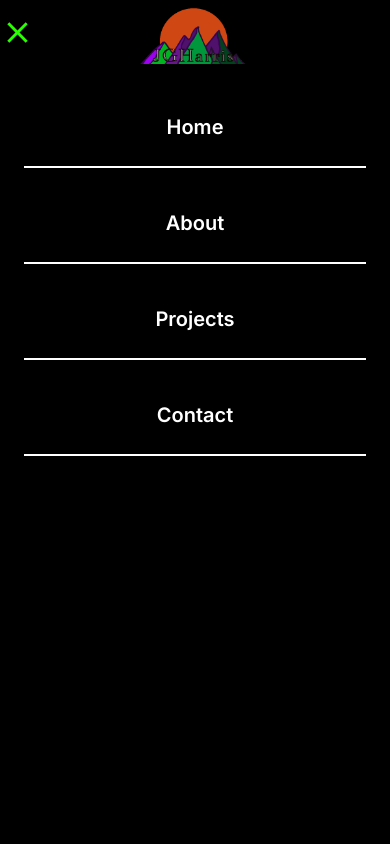
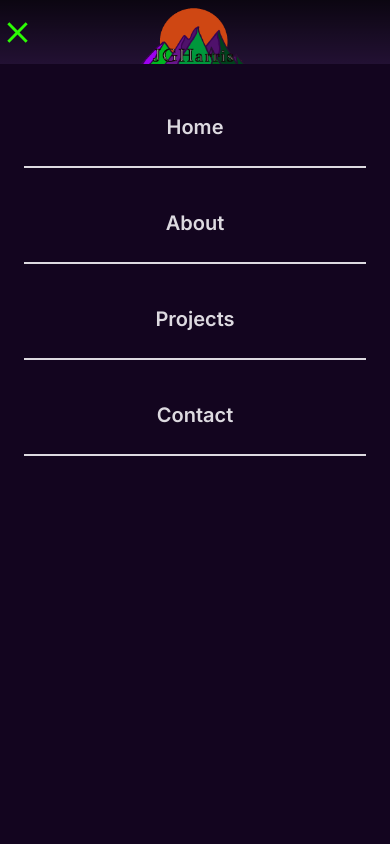
Before and after one commit to jgharris314/portfolio-02052024, a Next.js app: page / in a window 390 px wide. Both pictures are taken after a click on the button 17 px from the left and 32 px from the top of the page. Shown: the top 844 px of the page. Built offline with nearby package versions, Linux system fonts and the light colour scheme.

Commit message:
mobile styles for home and nav

```diff
--- a/app/components/Nav/Mobile.tsx
+++ b/app/components/Nav/Mobile.tsx
@@ -25,7 +25,7 @@ export default function MobileNav() {
   return (
     <>
       <SectionContainer
-        bgClasses="lg:hidden bg-black fixed h-16 w-screen left-0 top-0"
+        bgClasses="lg:hidden bg-mothPurple-0  bg-gradient-to-b from-black/90 to-black/70 fixed h-16 w-screen left-0 top-0"
         additionalContentClasses="flex w-full h-16 items-center"
       >
         <div className="w-1/3">
@@ -37,14 +37,14 @@ export default function MobileNav() {
             {isOpen ? (
               <MdClose size={35} color={greenHex} />
             ) : (
-              <RxHamburgerMenu size={35} color={purpleHex} />
+              <RxHamburgerMenu size={35} color={greenHex} />
             )}
           </button>
         </div>
         <div className="relative flex w-1/3 justify-center bg-contain">
           <Image
             alt="jgharris314 logo"
-            className="bg-black h-16 w-40"
+            className=" bg-mothPurple-0  bg-gradient-to-b from-black/90 to-black/70 h-16 w-40"
             src={logo}
             width={0}
             height={0}
@@ -55,10 +55,9 @@ export default function MobileNav() {
       </SectionContainer>
 
       {isOpen && (
-        <div className="h-screen fixed top-16 left-0 w-screen bg-black lg:hidden transition-transform">
-          {" "}
+        <div className="h-screen fixed top-16 left-0 w-screen bg-mothBlack-0 lg:hidden transition-transform">
           {
-            <ul className="flex flex-col w-full items-start justify-start gap-4 text-white p-6 md:px-12">
+            <ul className="flex flex-col w-full items-start justify-start gap-4 text-mothGrey-0 p-6 md:px-12">
               {navOptions.map((option) => {
                 return (
                   <button
@@ -66,7 +65,7 @@ export default function MobileNav() {
                     type="button"
                     onClick={() => onClickHandler(option)}
                     className={
-                      "capitalize w-full h-20 text-[20px] font-semibold bg-black/5 border-white border-b-2"
+                      "capitalize w-full h-20 text-[20px] font-semibold border-mothGrey-0 border-b-2"
                     }
                   >
                     {option}
--- a/app/components/sections/Home.tsx
+++ b/app/components/sections/Home.tsx
@@ -2,7 +2,7 @@ import SectionContainer from "../SectionContainer"
 import { FaGithub, FaLinkedin } from "react-icons/fa"
 
 export default function Home() {
-  const labelClasses = "bg-mothGrey-0/15 p-4 text-mothBlack-0 font-black"
+  const labelClasses = "bg-mothGrey-0/15 p-1 md:p-4 text-mothBlack-0 font-black"
 
   return (
     <SectionContainer
@@ -13,8 +13,12 @@ export default function Home() {
       <h1 className={`${labelClasses} text-[72px]  md:text-[96px] `}>
         Jacob Harris
       </h1>
-      <h2 className={`${labelClasses} md:text-[80px]`}>Full Stack Developer</h2>
-      <h3 className={`${labelClasses} md:text-[72px]`}>Denver, CO</h3>
+      <h2 className={`${labelClasses} text-[54px] md:text-[80px]`}>
+        Full Stack Developer
+      </h2>
+      <h3 className={`${labelClasses} text-[48px] md:text-[72px]`}>
+        Denver, CO
+      </h3>
       <div className="flex w-full justify-center items-center gap-8">
         <a href="https://github.com/jgharris314" target="_blank">
           <FaGithub color="#dddae025" size={60} className="hover:fill-white" />{" "}
```
